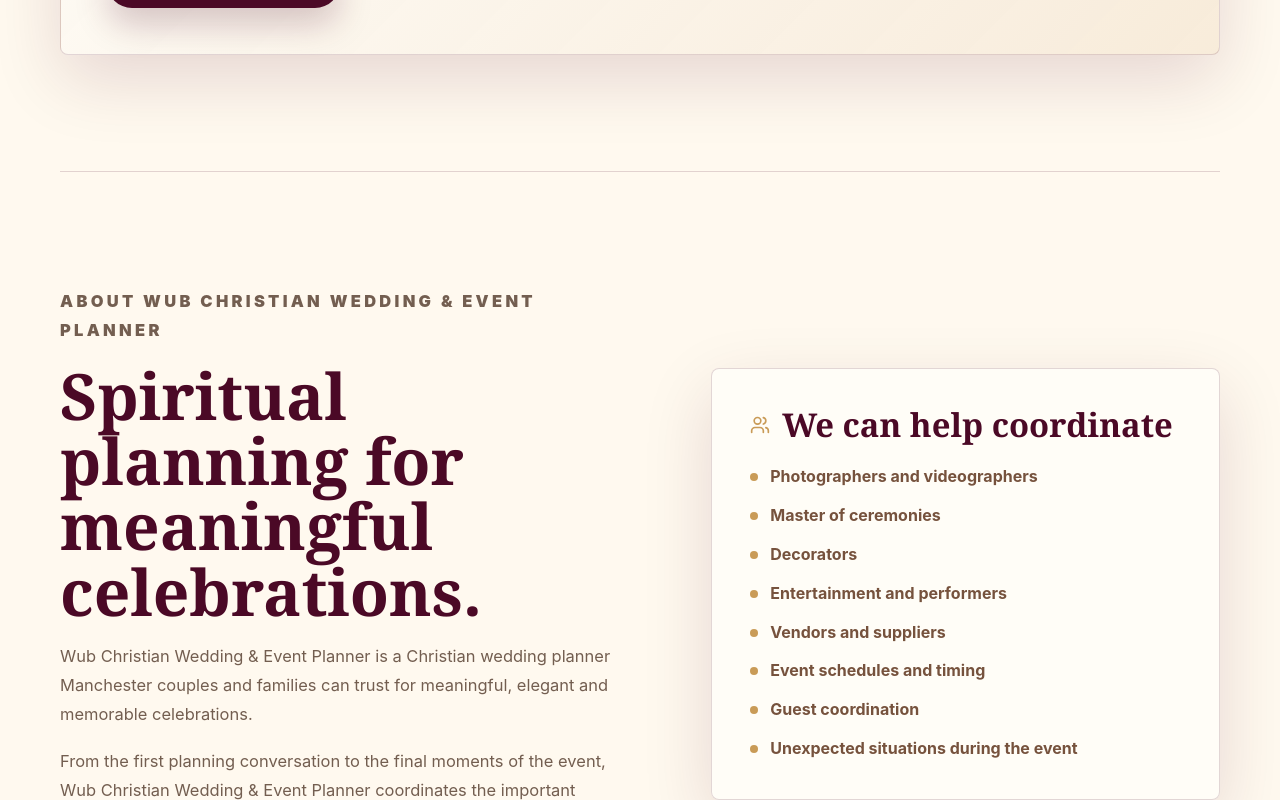
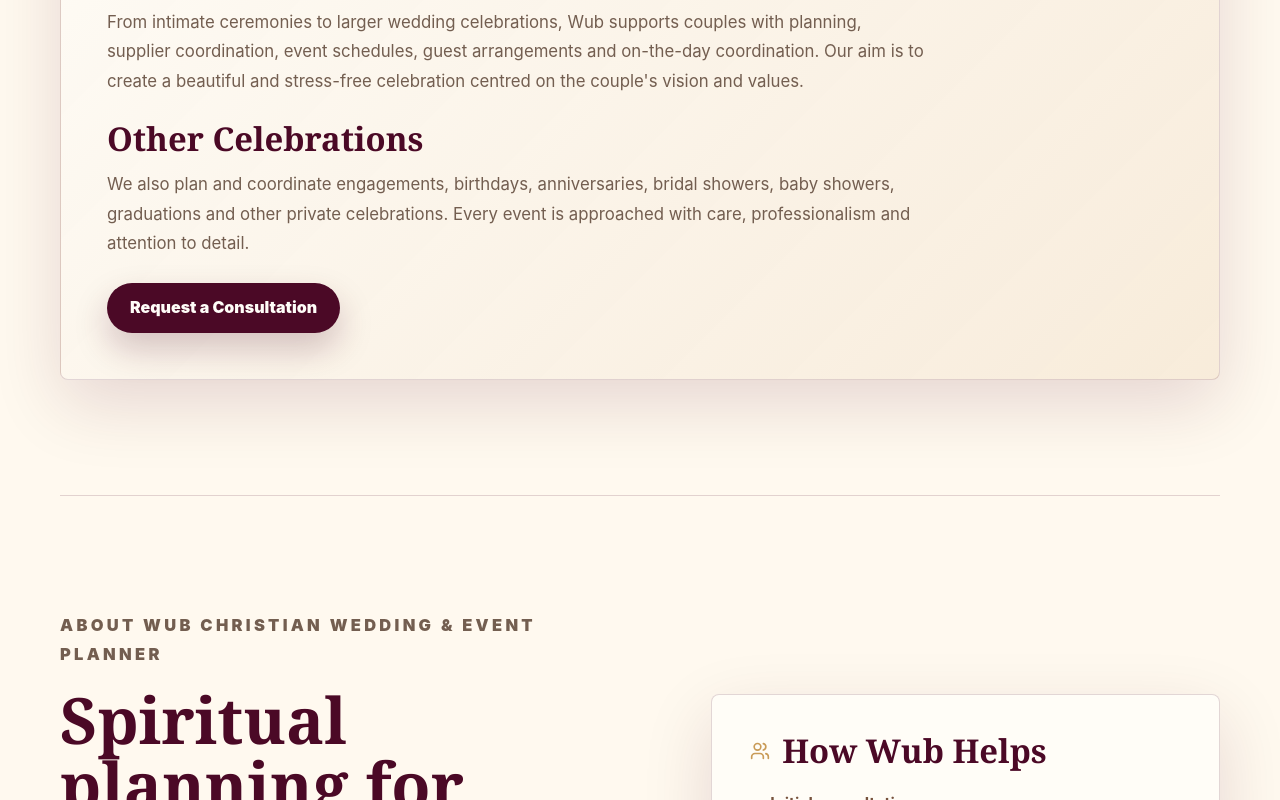
Before and after one commit to henok-tadesse1/wub-decor, a React (Vite) app: page / in a window 1280 px wide. Shown: the part 2760-3560 px from the top of the page. Built offline with nearby package versions, Linux system fonts and the light colour scheme.

Commit message:
Update Wub Decor website

```diff
--- a/index.html
+++ b/index.html
@@ -7,9 +7,16 @@
     <meta name="robots" content="index, follow" />
     <meta
       name="description"
-      content="Wub Christian Wedding & Event Planner provides elegant wedding planning, birthdays, engagements, anniversaries, graduations, baby showers, corporate events and private celebrations across Manchester and surrounding areas."
+      content="Wub Christian Wedding & Event Planner provides elegant wedding planning, birthdays, engagements, anniversaries, graduations, baby showers and private celebrations across Manchester and surrounding areas."
     />
     <link rel="canonical" href="https://wub-decor.netlify.app/" />
+    <link
+      rel="preload"
+      as="image"
+      href="/images/wub-decor-background.png"
+      type="image/png"
+      fetchpriority="high"
+    />
     <link rel="icon" type="image/svg+xml" href="/icons/wub-icon.svg" />
     <link rel="apple-touch-icon" href="/icons/wub-icon.svg" />
     <link rel="manifest" href="/site.webmanifest" />
@@ -23,6 +30,8 @@
     />
     <meta property="og:image" content="https://wub-decor.netlify.app/images/wub-decor-background.png" />
     <meta property="og:image:alt" content="Wub Christian Wedding & Event Planner branding image" />
+    <meta property="og:image:width" content="1536" />
+    <meta property="og:image:height" content="1024" />
     <meta property="og:site_name" content="Wub Christian Wedding & Event Planner" />
 
     <meta name="twitter:card" content="summary_large_image" />
@@ -37,14 +46,34 @@
     <script type="application/ld+json">
       {
         "@context": "https://schema.org",
-        "@type": "Organization",
+        "@type": ["LocalBusiness", "Organization"],
+        "@id": "https://wub-decor.netlify.app/#business",
         "name": "Wub Christian Wedding & Event Planner",
         "url": "https://wub-decor.netlify.app/",
-        "email": "info.wub.decor@gmail.com",
         "telephone": "+447472221865",
-        "description": "Christian wedding and event planning services for Manchester and surrounding areas.",
-        "areaServed": "Manchester and surrounding areas",
-        "logo": "https://wub-decor.netlify.app/images/wub-decor-background.png"
+        "email": "info.wub.event.planner@gmail.com",
+        "description": "Christian wedding and event planning services for elegant, meaningful and well-organised celebrations in Manchester and surrounding areas.",
+        "areaServed": [
+          {
+            "@type": "City",
+            "name": "Manchester"
+          },
+          {
+            "@type": "AdministrativeArea",
+            "name": "Greater Manchester"
+          }
+        ],
+        "address": {
+          "@type": "PostalAddress",
+          "addressLocality": "Manchester",
+          "addressRegion": "Greater Manchester",
+          "addressCountry": "GB"
+        },
+        "sameAs": [
+          "https://www.instagram.com/wub.christian.wedding.planner/"
+        ],
+        "logo": "https://wub-decor.netlify.app/images/wub-decor-background.png",
+        "image": "https://wub-decor.netlify.app/images/wub-decor-background.png"
       }
     </script>
 
--- a/src/App.jsx
+++ b/src/App.jsx
@@ -82,14 +82,42 @@ const services = [
 ];
 
 const coordinationItems = [
-  "Photographers and videographers",
-  "Master of ceremonies",
-  "Decorators",
-  "Entertainment and performers",
-  "Vendors and suppliers",
-  "Event schedules and timing",
+  "Initial consultation",
+  "Planning and coordination",
+  "Supplier and vendor coordination",
+  "Event timeline management",
   "Guest coordination",
+  "On-the-day support",
+  "Photographers, decorators, venues, caterers and entertainers",
   "Unexpected situations during the event"
+];
+
+const faqItems = [
+  {
+    question: "Which areas do you cover?",
+    answer:
+      "Manchester and surrounding areas. Enquiries for events outside the area can be discussed individually."
+  },
+  {
+    question: "What types of events do you plan?",
+    answer:
+      "Weddings, engagements, birthdays, anniversaries, bridal showers, baby showers, graduations and other private celebrations."
+  },
+  {
+    question: "How do I request a consultation?",
+    answer:
+      "Use the consultation request button or form. Wub will review the information and contact you to discuss availability and next steps."
+  },
+  {
+    question: "Can you coordinate the event on the day?",
+    answer:
+      "Yes. On-the-day coordination can include managing suppliers, timings, guests and important event details."
+  },
+  {
+    question: "Do you work with the client's chosen suppliers?",
+    answer:
+      "Yes. Wub can coordinate with your selected photographers, decorators, venues, caterers, entertainers and other suppliers."
+  }
 ];
 
 function App() {
@@ -288,6 +316,19 @@ function App() {
               discuss your requirements and provide a personalised offer based on your event type,
               location, number of guests and services needed.
             </p>
+            <h3>Wedding Planning</h3>
+            <p>
+              From intimate ceremonies to larger wedding celebrations, Wub supports couples with
+              planning, supplier coordination, event schedules, guest arrangements and on-the-day
+              coordination. Our aim is to create a beautiful and stress-free celebration centred on
+              the couple's vision and values.
+            </p>
+            <h3>Other Celebrations</h3>
+            <p>
+              We also plan and coordinate engagements, birthdays, anniversaries, bridal showers, baby
+              showers, graduations and other private celebrations. Every event is approached with
+              care, professionalism and attention to detail.
+            </p>
             <button
               className="button button-primary"
               type="button"
@@ -303,8 +344,10 @@ function App() {
             <p className="eyebrow">About Wub Christian Wedding & Event Planner</p>
             <h2 id="about-title">Spiritual planning for meaningful celebrations.</h2>
             <p>
-              Wub Christian Wedding & Event Planner is a Christian wedding planner Manchester
-              couples and families can trust for meaningful, elegant and memorable celebrations.
+              Wub Christian Wedding & Event Planner creates elegant, meaningful and well-organised
+              celebrations in Manchester and surrounding areas. We believe every event should reflect
+              faith, love and purpose while allowing our clients to enjoy their special day without
+              worrying about the details.
             </p>
             <p>
               From the first planning conversation to the final moments of the event, Wub Christian
@@ -316,7 +359,7 @@ function App() {
           <div className="coordination-panel" aria-labelledby="coordination-title">
             <div className="panel-heading">
               <Users aria-hidden="true" />
-              <h3 id="coordination-title">We can help coordinate</h3>
+              <h3 id="coordination-title">How Wub Helps</h3>
             </div>
             <ul>
               {coordinationItems.map((item) => (
@@ -427,9 +470,9 @@ function App() {
           </div>
 
           <div className="contact-card">
-            <a href="mailto:info.wub.decor@gmail.com">
+            <a href="mailto:info.wub.event.planner@gmail.com">
               <Mail aria-hidden="true" />
-              <span>Email: info.wub.decor@gmail.com</span>
+              <span>Email: info.wub.event.planner@gmail.com</span>
             </a>
             <a href="tel:+447472221865">
               <Phone aria-hidden="true" />
@@ -438,6 +481,22 @@ function App() {
             <a className="button button-primary" href="#app">
               Open Wub Christian Wedding & Event Planner App
             </a>
+          </div>
+        </section>
+
+        <section className="section faq-section" aria-labelledby="faq-title">
+          <div className="section-heading centered">
+            <p className="eyebrow">Helpful answers</p>
+            <h2 id="faq-title">Frequently Asked Questions</h2>
+          </div>
+
+          <div className="faq-grid">
+            {faqItems.map(({ question, answer }) => (
+              <article className="faq-card" key={question}>
+                <h3>{question}</h3>
+                <p>{answer}</p>
+              </article>
+            ))}
           </div>
         </section>
       </main>
@@ -510,7 +569,9 @@ function App() {
             <div className="modal-contact-note">
               <p>Having trouble? Contact us directly.</p>
               <a href="tel:+447472221865">Phone: +44 7472 221865</a>
-              <a href="mailto:info.wub.decor@gmail.com">Email: info.wub.decor@gmail.com</a>
+              <a href="mailto:info.wub.event.planner@gmail.com">
+                Email: info.wub.event.planner@gmail.com
+              </a>
             </div>
           </section>
         </div>
--- a/src/styles.css
+++ b/src/styles.css
@@ -293,6 +293,7 @@ h3 {
 .offer-panel,
 .consultation-summary,
 .consultation-form-card,
+.faq-card,
 .qr-card,
 .qr-copy,
 .setup-message,
@@ -506,6 +507,28 @@ h3 {
 
 .consultation-form-card p {
   margin-bottom: 24px;
+  color: var(--muted);
+  font-size: 1.03rem;
+  line-height: 1.76;
+}
+
+.faq-grid {
+  display: grid;
+  grid-template-columns: repeat(2, minmax(0, 1fr));
+  gap: 18px;
+}
+
+.faq-card {
+  padding: clamp(24px, 4vw, 34px);
+}
+
+.faq-card h3 {
+  margin-bottom: 12px;
+  font-size: clamp(1.35rem, 3vw, 1.75rem);
+}
+
+.faq-card p {
+  margin-bottom: 0;
   color: var(--muted);
   font-size: 1.03rem;
   line-height: 1.76;
@@ -855,6 +878,7 @@ h3 {
 
   .about-section,
   .consultation-layout,
+  .faq-grid,
   .qr-layout,
   .contact-section,
   .site-footer {
@@ -1074,6 +1098,7 @@ h3 {
   .offer-panel,
   .consultation-summary,
   .consultation-form-card,
+  .faq-card,
   .qr-copy,
   .setup-message,
   .contact-card {
@@ -1102,6 +1127,7 @@ h3 {
 
   .about-section,
   .consultation-layout,
+  .faq-grid,
   .qr-layout,
   .contact-section {
     gap: 20px;
```
